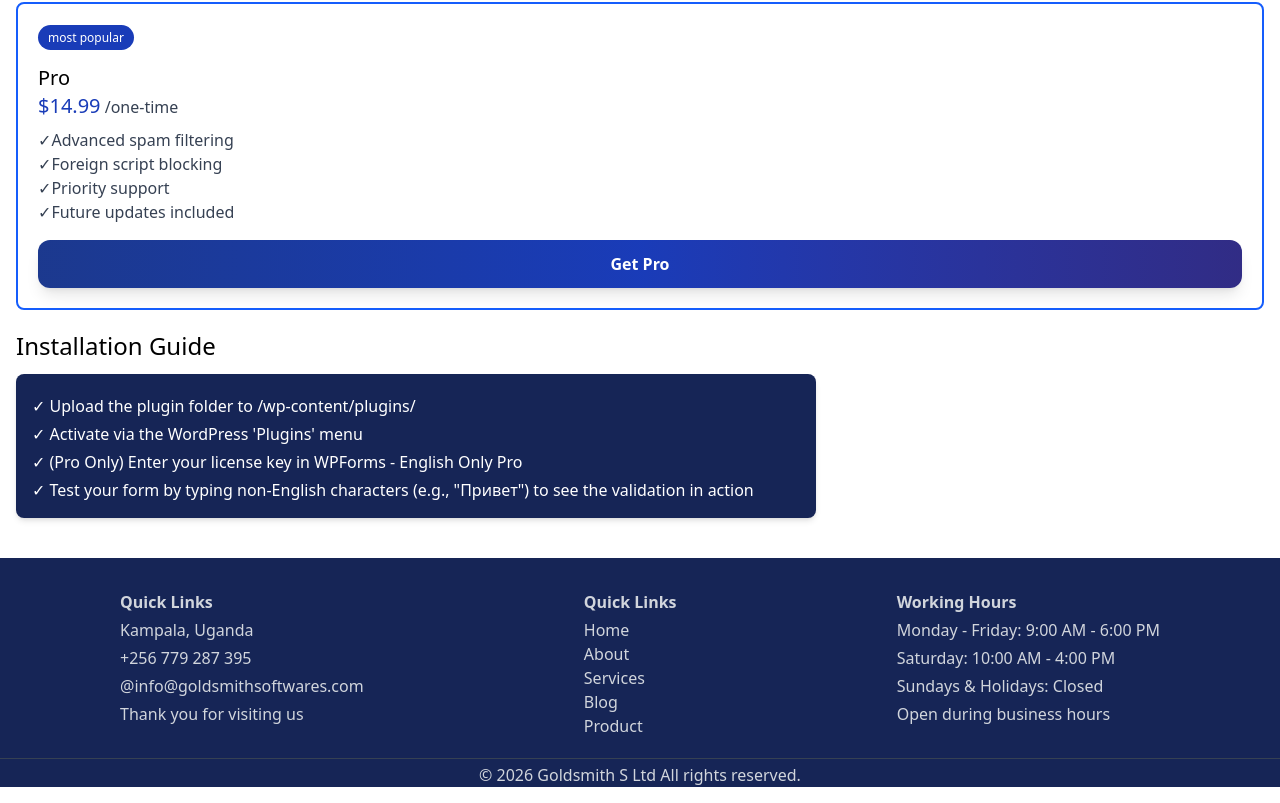
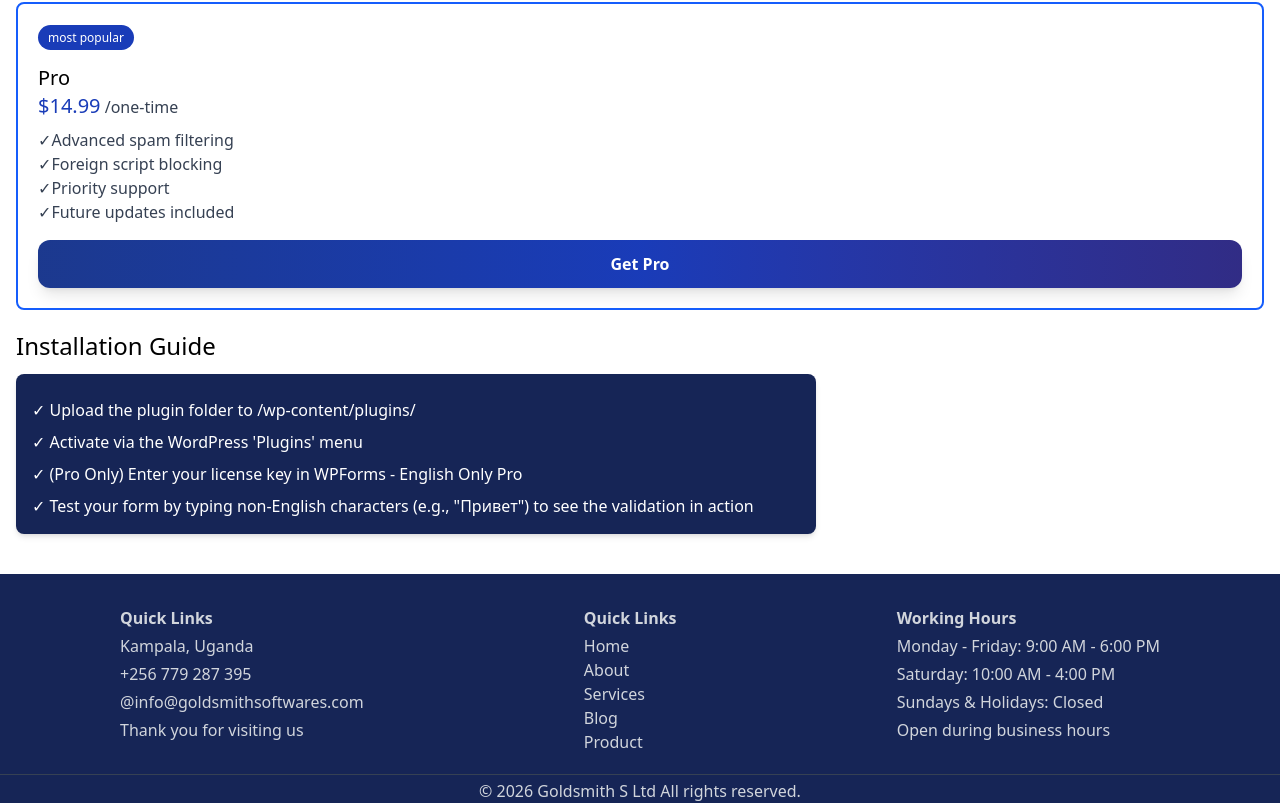
Before and after one commit to dariusjackony/Goldsmith-Software, a React (Vite) app: page /wpenglish in a window 1280 px wide. Shown: the part 1406-2209 px from the top of the page. Built offline with nearby package versions, Linux system fonts and the light colour scheme.

Commit message:
Update:..

```diff
--- a/src/components/Products/WpEnglish/InstallationGuide.jsx
+++ b/src/components/Products/WpEnglish/InstallationGuide.jsx
@@ -4,10 +4,10 @@
         <section className="px-4 mt-5 ">
             <span className="text-2xl">Installation Guide</span>
             <div className="mt-3 bg-blue-950 shadow-md text-white p-4 rounded-lg lg:max-w-[800px]">
-               <p className="mt-1">✓ Upload the plugin folder to /wp-content/plugins/</p>
-               <p className="mt-1">✓ Activate via the WordPress 'Plugins' menu</p>
-               <p className="mt-1">✓ (Pro Only) Enter your license key in WPForms - English Only Pro</p>
-               <p className="mt-1">✓ Test your form by typing non-English characters (e.g., "Привет") to see the validation in action</p>
+               <p className="mt-2">✓ Upload the plugin folder to /wp-content/plugins/</p>
+               <p className="mt-2">✓ Activate via the WordPress 'Plugins' menu</p>
+               <p className="mt-2">✓ (Pro Only) Enter your license key in WPForms - English Only Pro</p>
+               <p className="mt-2">✓ Test your form by typing non-English characters (e.g., "Привет") to see the validation in action</p>
             </div>
         </section>
     )
```
